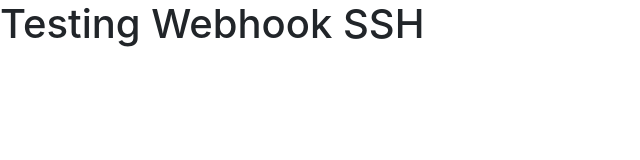
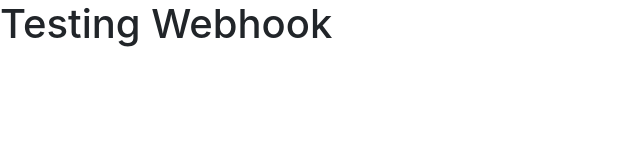
Before and after one commit to WaldrApps/Website, a plain HTML site: page index.html in a window 1280 px wide. Shown: the whole page, without its empty margins (0-640 px from the left). Drawn offline with nearby package versions, Linux system fonts and the light colour scheme.

Commit message:
So close SSH

```diff
--- a/index.html
+++ b/index.html
@@ -9,7 +9,7 @@
     <link rel="stylesheet" href="https://maxcdn.bootstrapcdn.com/bootstrap/4.0.0-alpha.2/css/bootstrap.min.css" integrity="sha384-y3tfxAZXuh4HwSYylfB+J125MxIs6mR5FOHamPBG064zB+AFeWH94NdvaCBm8qnd" crossorigin="anonymous">
   </head>
   <body>
-    <h1>Testing Webhook SSH</h1>
+    <h1>Testing Webhook</h1>
 
     <script src="https://ajax.googleapis.com/ajax/libs/jquery/2.1.4/jquery.min.js"></script>
     <script src="https://maxcdn.bootstrapcdn.com/bootstrap/4.0.0-alpha.2/js/bootstrap.min.js" integrity="sha384-vZ2WRJMwsjRMW/8U7i6PWi6AlO1L79snBrmgiDpgIWJ82z8eA5lenwvxbMV1PAh7" crossorigin="anonymous"></script>
```
